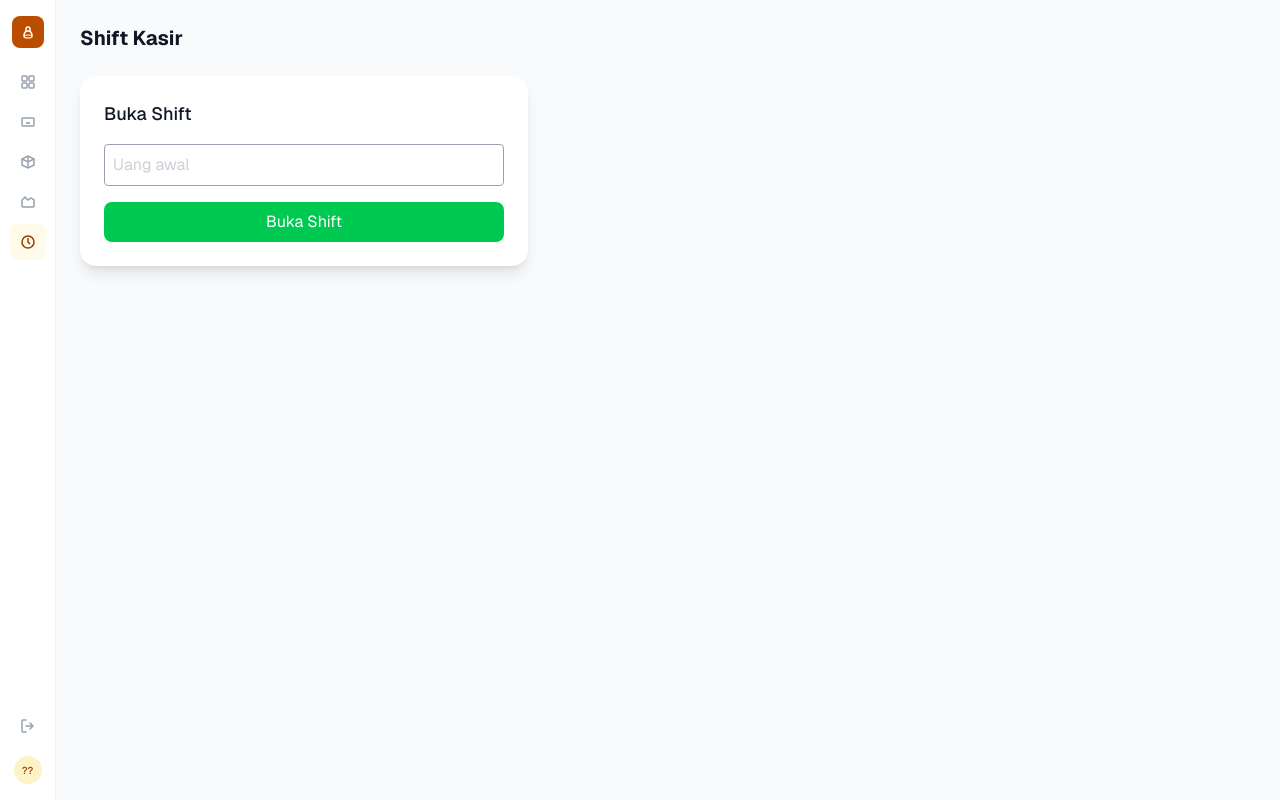
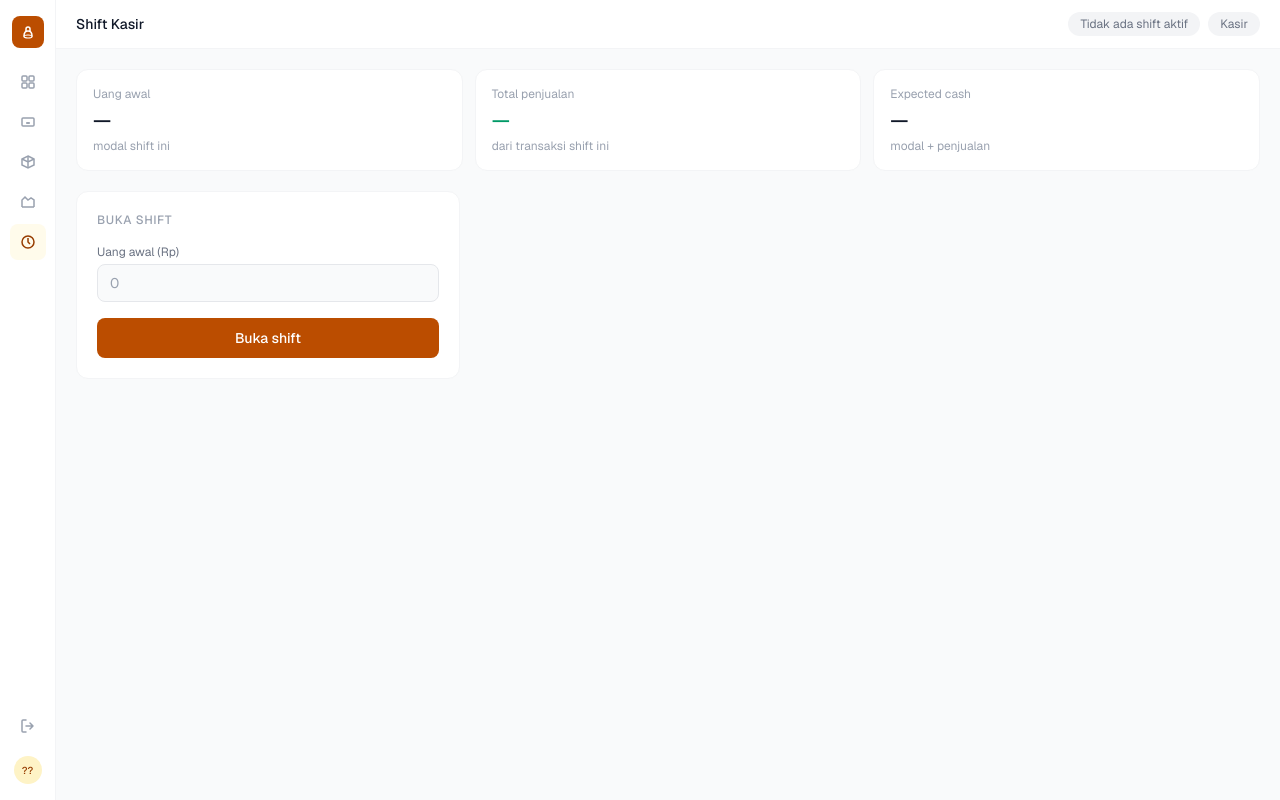
Before and after one commit to dzaky-almer/kasirku, a Next.js app: page /shifts in a window 1280 px wide. Built offline with nearby package versions, Linux system fonts and the light colour scheme; no server answers; the database is empty.

Commit message:
chore:update sistem shift

```diff
--- a/app/shifts/page.tsx
+++ b/app/shifts/page.tsx
@@ -7,20 +7,21 @@ interface Shift {
   id: string;
   opening_cash: number;
   total_sales: number;
+  total_transactions?: number;
+  createdAt?: string;
 }
 
 export default function ShiftsPage() {
   const { data: session } = useSession();
   const [openShift, setOpenShift] = useState<Shift | null>(null);
-  const [openingCash, setOpeningCash] = useState(0);
-  const [closingCash, setClosingCash] = useState(0);
+  const [openingCash, setOpeningCash] = useState<number>(0);
+  const [closingCash, setClosingCash] = useState<number | null>(null);
   const [notes, setNotes] = useState("");
-
 
   const fetchShift = async () => {
     const res = await fetch("/api/shifts/current");
     const data = await res.json();
-    setOpenShift(data);
+    setOpenShift(data?.id ? data : null);
   };
 
   useEffect(() => {
@@ -38,14 +39,8 @@ const handleOpenShift = async () => {
 
     const res = await fetch("/api/shifts/open", {
       method: "POST",
-    headers: {
-      "Content-Type": "application/json",
-    },
-    body: JSON.stringify({
-      opening_cash: openingCash,
-      userId,
-      storeId,
-    }),
+      headers: { "Content-Type": "application/json" },
+      body: JSON.stringify({ opening_cash: openingCash, userId, storeId }),
     });
 
     let data;
@@ -56,7 +51,7 @@ const handleOpenShift = async () => {
     }
 
     if (!res.ok) {
-    alert(data?.error || "Gagal buka shift 😭");
+      alert(data?.error || "Gagal buka shift");
       return;
     }
 
@@ -66,120 +61,208 @@ const handleOpenShift = async () => {
   const handleCloseShift = async () => {
     if (!openShift) return;
 
-    await fetch("/api/shifts/close", {
+    const res = await fetch("/api/shifts/close", {
       method: "POST",
+      headers: { "Content-Type": "application/json" },
       body: JSON.stringify({
       shiftId: openShift.id,
-        closing_cash: closingCash,
+      closing_cash: closingCash ?? 0,
       notes,
     }),
     });
 
+    if (!res.ok) {
+      const data = await res.json().catch(() => null);
+      alert(data?.error || "Gagal tutup shift");
+      return;
+    }
+
     setOpenShift(null);
+    setClosingCash(0);
+    setNotes("");
   };
 
-  const expected =
-    (openShift?.opening_cash || 0) + (openShift?.total_sales || 0);
+  function formatRupiah(amount: number): string {
+    if (amount >= 1000000) return `Rp ${(amount / 1000000).toFixed(1)}jt`;
+    if (amount >= 1000) return `Rp ${Math.round(amount / 1000)}rb`;
+    return `Rp ${amount.toLocaleString("id-ID")}`;
+  }
 
-  const diff = closingCash - (expected || 0);
+  function getOpenTime(): string {
+    if (!openShift?.createdAt) return "—";
+    return new Date(openShift.createdAt).toLocaleTimeString("id-ID", {
+      hour: "2-digit",
+      minute: "2-digit",
+    });
+  }
+
+  const expected = (openShift?.opening_cash ?? 0) + (openShift?.total_sales ?? 0);
+const diff = closingCash !== null ? closingCash - expected : null;
 
   return (
-    <div className="p-6">
-      <h1 className="text-xl font-bold mb-6 text-gray-900">Shift Kasir</h1>
+    <div className="flex h-screen bg-gray-50 overflow-hidden">
+      <div className="flex-1 flex flex-col overflow-hidden">
 
-      {/* OPEN SHIFT */}
+        {/* HEADER */}
+        <header className="bg-white border-b border-gray-100 px-5 py-3 flex items-center justify-between flex-shrink-0">
+          <span className="text-sm font-medium text-gray-900">Shift Kasir</span>
+          <div className="flex items-center gap-2">
+            {openShift ? (
+              <span className="text-xs bg-emerald-50 text-emerald-700 px-3 py-1 rounded-full">
+                Shift aktif
+              </span>
+            ) : (
+              <span className="text-xs bg-gray-100 text-gray-500 px-3 py-1 rounded-full">
+                Tidak ada shift aktif
+              </span>
+            )}
+            <span className="text-xs bg-gray-100 text-gray-500 px-3 py-1 rounded-full">
+              {(session?.user as any)?.email ?? "Kasir"}
+            </span>
+          </div>
+        </header>
+
+        <main className="flex-1 overflow-y-auto p-5">
+
+          {/* METRIC CARDS — selalu tampil */}
+          <div className="grid grid-cols-3 gap-3 mb-5">
+            <div className="bg-white rounded-xl p-4 border border-gray-100">
+              <p className="text-xs text-gray-400 mb-1">Uang awal</p>
+              <p className="text-xl font-medium text-gray-900">
+                {openShift ? formatRupiah(openShift.opening_cash) : "—"}
+              </p>
+              <p className="text-xs text-gray-400 mt-1">modal shift ini</p>
+            </div>
+            <div className="bg-white rounded-xl p-4 border border-gray-100">
+              <p className="text-xs text-gray-400 mb-1">Total penjualan</p>
+              <p className="text-xl font-medium text-emerald-600">
+                {openShift ? formatRupiah(openShift.total_sales) : "—"}
+              </p>
+              <p className="text-xs text-gray-400 mt-1">dari transaksi shift ini</p>
+            </div>
+            <div className="bg-white rounded-xl p-4 border border-gray-100">
+              <p className="text-xs text-gray-400 mb-1">Expected cash</p>
+              <p className="text-xl font-medium text-gray-900">
+                {openShift ? formatRupiah(expected) : "—"}
+              </p>
+              <p className="text-xs text-gray-400 mt-1">modal + penjualan</p>
+            </div>
+          </div>
+
+          {/* BUKA SHIFT */}
           {!openShift && (
-        <div className="bg-white shadow-lg rounded-2xl p-6 max-w-md">
-          <h2 className="text-lg font-medium mb-4 text-gray-900">Buka Shift</h2>
-
+            <div className="bg-white rounded-xl border border-gray-100 p-5 max-w-sm">
+              <p className="text-xs font-medium text-gray-400 tracking-wider mb-4">
+                BUKA SHIFT
+              </p>
+              <label className="text-xs text-gray-500 mb-1 block">Uang awal (Rp)</label>
               <input
                 type="number"
-            placeholder="Uang awal"
-            className="w-full border p-2 rounded mb-4 text-gray-400 focus:text-gray-900 focus:border-amber-400 transition-colors"
-            onChange={(e) => setOpeningCash(Number(e.target.value))}
+                placeholder="0"
+                className="w-full bg-gray-50 border border-gray-200 rounded-lg px-3 py-2 text-sm text-gray-900 placeholder-gray-400 focus:outline-none focus:border-amber-400 mb-4"
+                onChange={(e) => setOpeningCash(Number(e.target.value) || 0)}
               />
-
               <button
                 onClick={handleOpenShift}
-            className="w-full bg-green-500 text-white py-2 rounded-lg hover:bg-green-600"
+                className="w-full bg-amber-700 hover:bg-amber-800 text-white text-sm font-medium py-2.5 rounded-lg transition-colors"
               >
-            Buka Shift
+                Buka shift
               </button>
             </div>
           )}
 
-      {/* ACTIVE SHIFT */}
+          {/* SHIFT AKTIF */}
           {openShift && (
-        <div className="grid md:grid-cols-2 gap-6">
+            <div className="grid grid-cols-2 gap-4">
 
-          {/* INFO CARD */}
-          <div className="bg-white shadow-lg rounded-2xl p-6">
-            <h2 className="text-lg font-medium mb-4 text-gray-900">Shift Aktif</h2>
-
-            <div className="space-y-2 text-gray-700">
-              <p>
-                💰 Opening Cash:{" "}
-                <span className="font-semibold">
-                  {openShift.opening_cash}
+              {/* INFO SHIFT */}
+              <div className="bg-white rounded-xl border border-gray-100 p-5">
+                <p className="text-xs font-medium text-gray-400 tracking-wider mb-4">
+                  INFO SHIFT AKTIF
+                </p>
+                <div className="divide-y divide-gray-50">
+                  <div className="flex items-center justify-between py-2.5">
+                    <span className="text-xs text-gray-500">Dibuka pukul</span>
+                    <span className="text-xs font-medium text-gray-900">{getOpenTime()}</span>
+                  </div>
+                  <div className="flex items-center justify-between py-2.5">
+                    <span className="text-xs text-gray-500">Uang awal</span>
+                    <span className="text-xs font-medium text-gray-900">
+                      {formatRupiah(openShift.opening_cash)}
                     </span>
-              </p>
-
-              <p>
-                📈 Total Sales:{" "}
-                <span className="font-semibold text-green-600">
-                  {openShift.total_sales}
+                  </div>
+                  <div className="flex items-center justify-between py-2.5">
+                    <span className="text-xs text-gray-500">Total penjualan</span>
+                    <span className="text-xs font-medium text-emerald-600">
+                      +{formatRupiah(openShift.total_sales)}
                     </span>
-              </p>
-
-              <p>
-                💵 Expected Cash:{" "}
-                <span className="font-semibold">
-                  {expected}
+                  </div>
+                  <div className="flex items-center justify-between py-2.5">
+                    <span className="text-xs text-gray-500">Transaksi</span>
+                    <span className="text-xs font-medium text-amber-700">
+                      {openShift.total_transactions ?? 0} transaksi
                     </span>
-              </p>
+                  </div>
+                  <div className="flex items-center justify-between py-2.5">
+                    <span className="text-xs text-gray-500">Expected cash</span>
+                    <span className="text-xs font-medium text-gray-900">
+                      {formatRupiah(expected)}
+                    </span>
+                  </div>
+                  <div className="flex items-center justify-between py-2.5">
+                    <span className="text-xs text-gray-500">Status</span>
+                    <span className="text-xs bg-emerald-50 text-emerald-700 px-2.5 py-0.5 rounded-full">
+                      Aktif
+                    </span>
+                  </div>
                 </div>
               </div>
 
-          {/* CLOSE SHIFT */}
-          <div className="bg-white shadow-lg rounded-2xl p-6">
-            <h2 className="text-lg font-medium mb-4 text-gray-900">Tutup Shift</h2>
+              {/* TUTUP SHIFT */}
+              <div className="bg-white rounded-xl border border-gray-100 p-5">
+                <p className="text-xs font-medium text-gray-400 tracking-wider mb-4">
+                  TUTUP SHIFT
+                </p>
 
+                <label className="text-xs text-gray-500 mb-1 block">Uang akhir (Rp)</label>
                 <input
                   type="number"
-              placeholder="Uang akhir"
-              className="w-full border p-2 rounded mb-3 text-gray-400 focus:text-gray-900 focus:border-amber-400 transition-colors"
-              onChange={(e) => setClosingCash(Number(e.target.value))}
+                  placeholder="0"
+                  className="w-full bg-gray-50 border border-gray-200 rounded-lg px-3 py-2 text-sm text-gray-900 placeholder-gray-400 focus:outline-none focus:border-amber-400 mb-3"
+                  onChange={(e) => setClosingCash(e.target.value === "" ? null : Number(e.target.value))}
                 />
 
+                <label className="text-xs text-gray-500 mb-1 block">Catatan</label>
                 <textarea
-              placeholder="Catatan"
-              className="w-full border p-2 rounded mb-3 text-gray-400 focus:text-gray-900 focus:border-amber-400 transition-colors"
+                  placeholder="Catatan opsional..."
+                  rows={3}
+                  className="w-full bg-gray-50 border border-gray-200 rounded-lg px-3 py-2 text-sm text-gray-900 placeholder-gray-400 focus:outline-none focus:border-amber-400 mb-3 resize-none"
                   onChange={(e) => setNotes(e.target.value)}
                 />
 
                 {/* SELISIH */}
-            <div className="mb-4 p-3 bg-gray-50 rounded-lg text-gray-700">
-              <p>
-                Selisih:{" "}
-                <span
-                  className={`font-bold ${
-                    diff < 0 ? "text-red-500" : "text-green-600"
-                  }`}
-                >
-                  {diff}
+                <div className="bg-gray-50 rounded-lg px-4 py-3 flex items-center justify-between mb-4">
+                  <span className="text-xs text-gray-500">Selisih</span>
+                  {diff === null ? (
+                    <span className="text-xs text-gray-400">Isi uang akhir dulu</span>
+                  ) : (
+                    <span className={`text-sm font-medium ${diff < 0 ? "text-red-500" : "text-emerald-600"}`}>
+                      {diff >= 0 ? "+" : ""}{formatRupiah(diff)}
                     </span>
-              </p>
+                  )}
                 </div>
 
                 <button
                   onClick={handleCloseShift}
-              className="w-full bg-red-500 text-white py-2 rounded-lg hover:bg-red-600"
+                  className="w-full bg-red-500 hover:bg-red-600 text-white text-sm font-medium py-2.5 rounded-lg transition-colors"
                 >
-              Tutup Shift
+                  Tutup shift
                 </button>
               </div>
             </div>
           )}
+        </main>
+      </div>
     </div>
   );
 }
```
Lines whose indentation alone changed are shown as unchanged.
